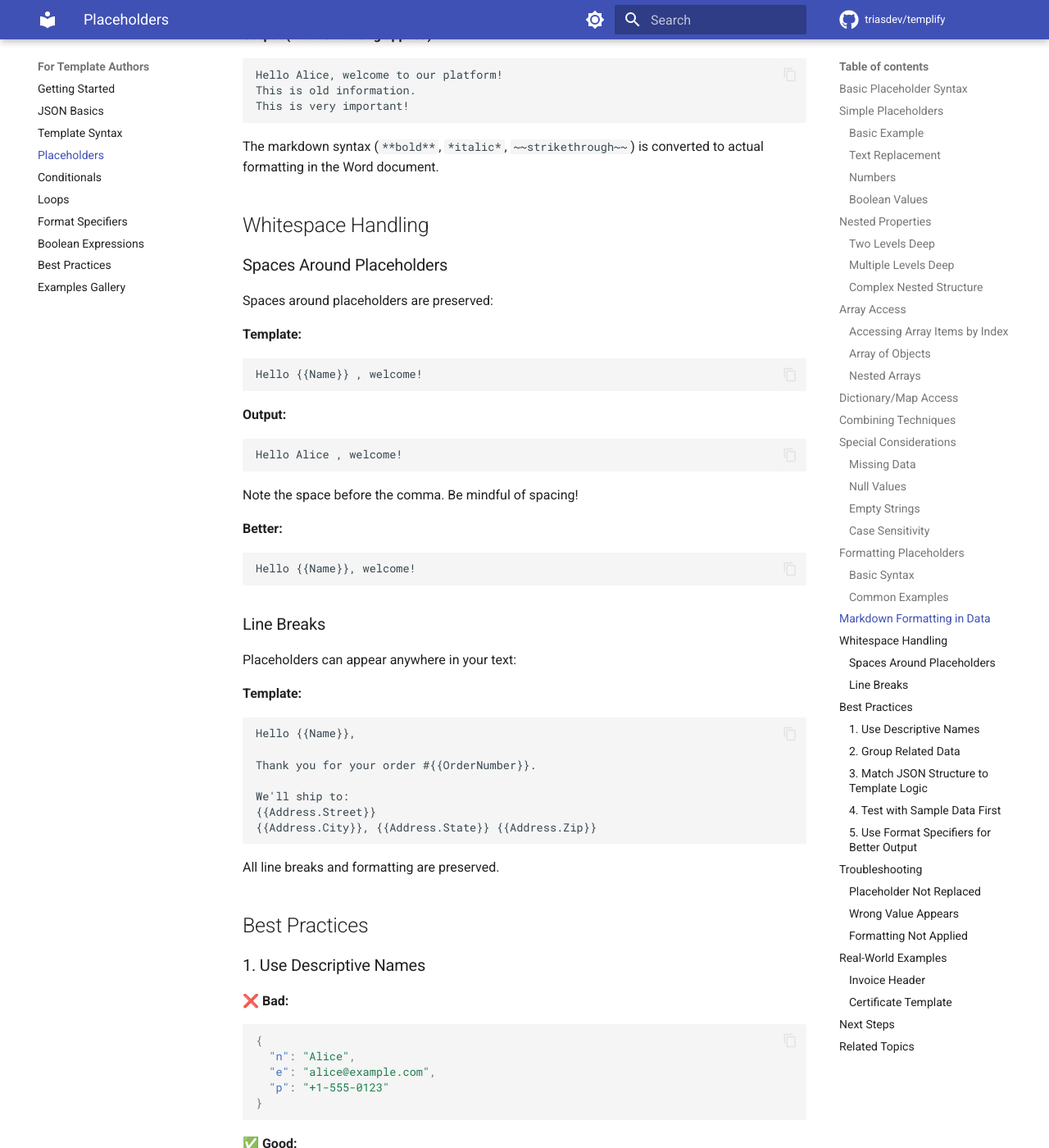
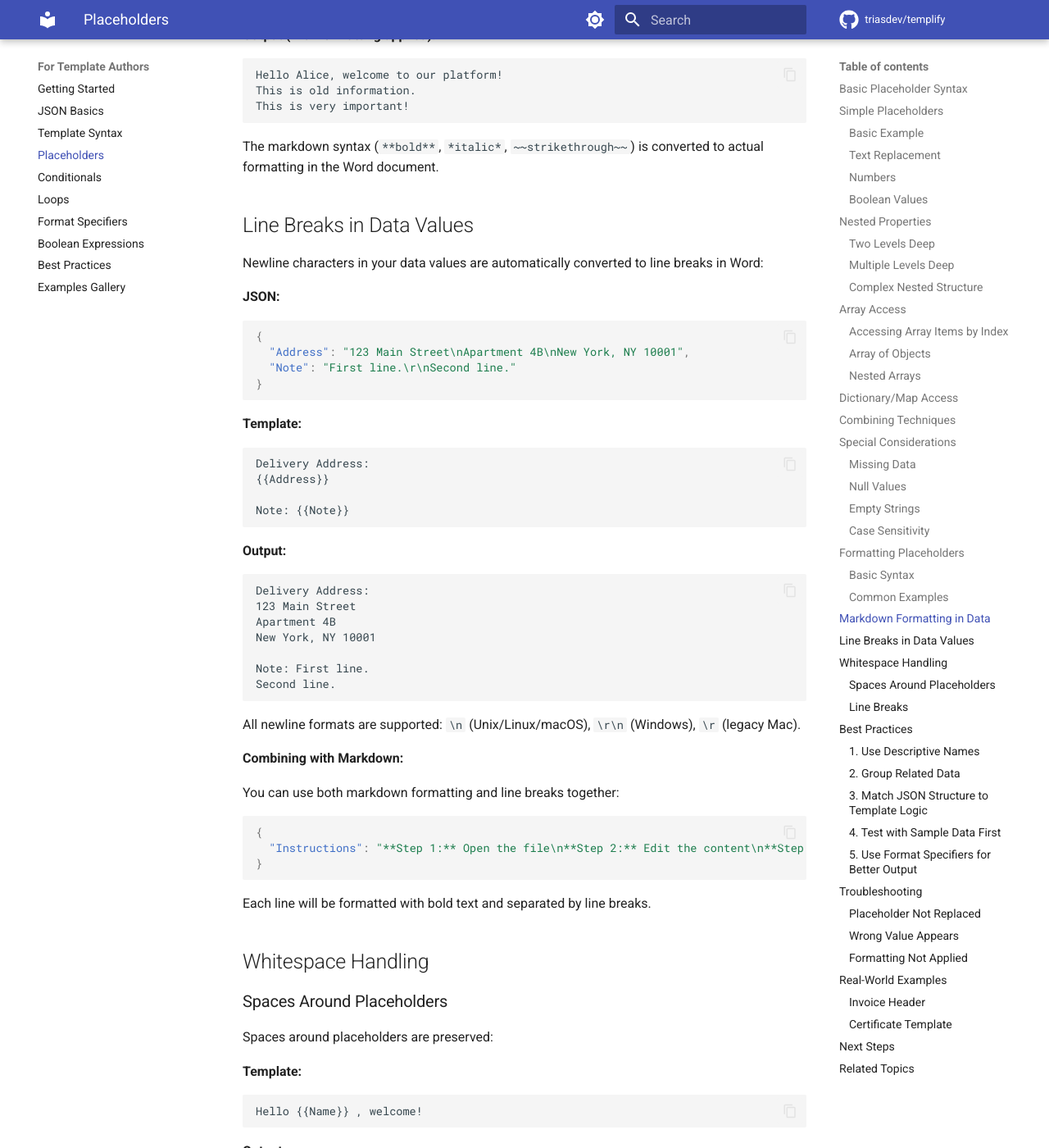
Before and after one commit to TriasDev/templify, an MkDocs documentation site: the page built from docs/for-template-authors/placeholders.md, in a window 1280 px wide and 1400 px high, scrolled down 10575 px. Shown: the whole window at 82% size. Built offline with MkDocs 1.6.1 and Material for MkDocs 9.7.7, drawn with Linux system fonts in a browser that asks for light colours; comment, search, counter and statistics services are not loaded.

Commit message:
docs: add newline support documentation
- Add Line Breaks section to README.md and feature list
- Add Line Breaks in Data Values section to placeholders.md
- Add Line Breaks in Data section to template-syntax.md

````diff
--- a/docs/for-template-authors/placeholders.md
+++ b/docs/for-template-authors/placeholders.md
@@ -510,6 +510,51 @@ This is very important!
 
 The markdown syntax (`**bold**`, `*italic*`, `~~strikethrough~~`) is converted to actual formatting in the Word document.
 
+## Line Breaks in Data Values
+
+Newline characters in your data values are automatically converted to line breaks in Word:
+
+**JSON:**
+```json
+{
+  "Address": "123 Main Street\nApartment 4B\nNew York, NY 10001",
+  "Note": "First line.\r\nSecond line."
+}
+```
+
+**Template:**
+```
+Delivery Address:
+{{Address}}
+
+Note: {{Note}}
+```
+
+**Output:**
+```
+Delivery Address:
+123 Main Street
+Apartment 4B
+New York, NY 10001
+
+Note: First line.
+Second line.
+```
+
+All newline formats are supported: `\n` (Unix/Linux/macOS), `\r\n` (Windows), `\r` (legacy Mac).
+
+**Combining with Markdown:**
+
+You can use both markdown formatting and line breaks together:
+
+```json
+{
+  "Instructions": "**Step 1:** Open the file\n**Step 2:** Edit the content\n**Step 3:** Save and close"
+}
+```
+
+Each line will be formatted with bold text and separated by line breaks.
+
 ## Whitespace Handling
 
 ### Spaces Around Placeholders
````
Also changed, not shown: README.md (+21 -0 lines), docs/for-template-authors/template-syntax.md (+30 -0 lines).
